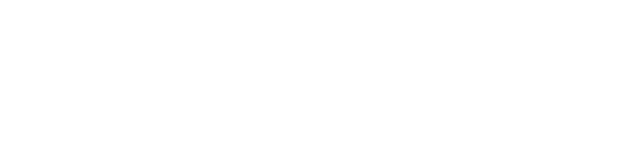
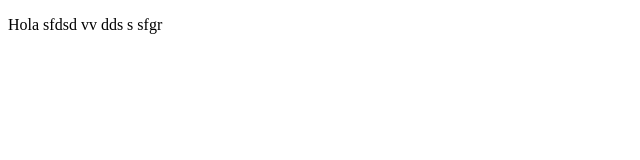
Before and after one commit to jmcabmor/Lenguajes-de-marca, a plain HTML site: page prueba.html in a window 1280 px wide. Shown: the whole page, without its empty margins (0-640 px from the left). Drawn offline with Linux system fonts and the light colour scheme.

Commit message:
Parrafo1

```diff
--- a/prueba.html
+++ b/prueba.html
@@ -12,6 +12,14 @@
     <link rel="icon" sizes="64x64" href="./assets/img/_fondo.jpg">
 </head>
 <body>
+    <p>Hola
+        sfdsd
+        vv
 
+        dds
+        s
+        sfgr
+
+    </p>
 </body>
 </html>
```
